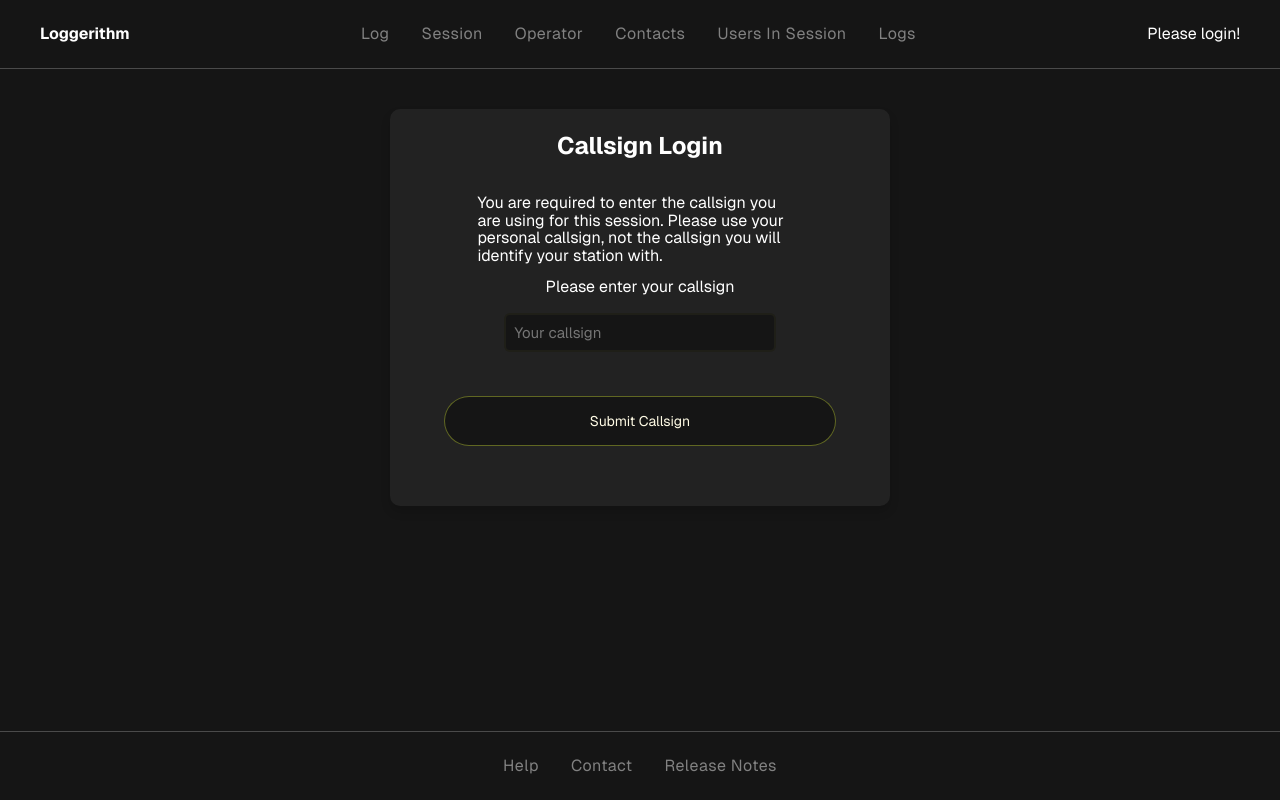
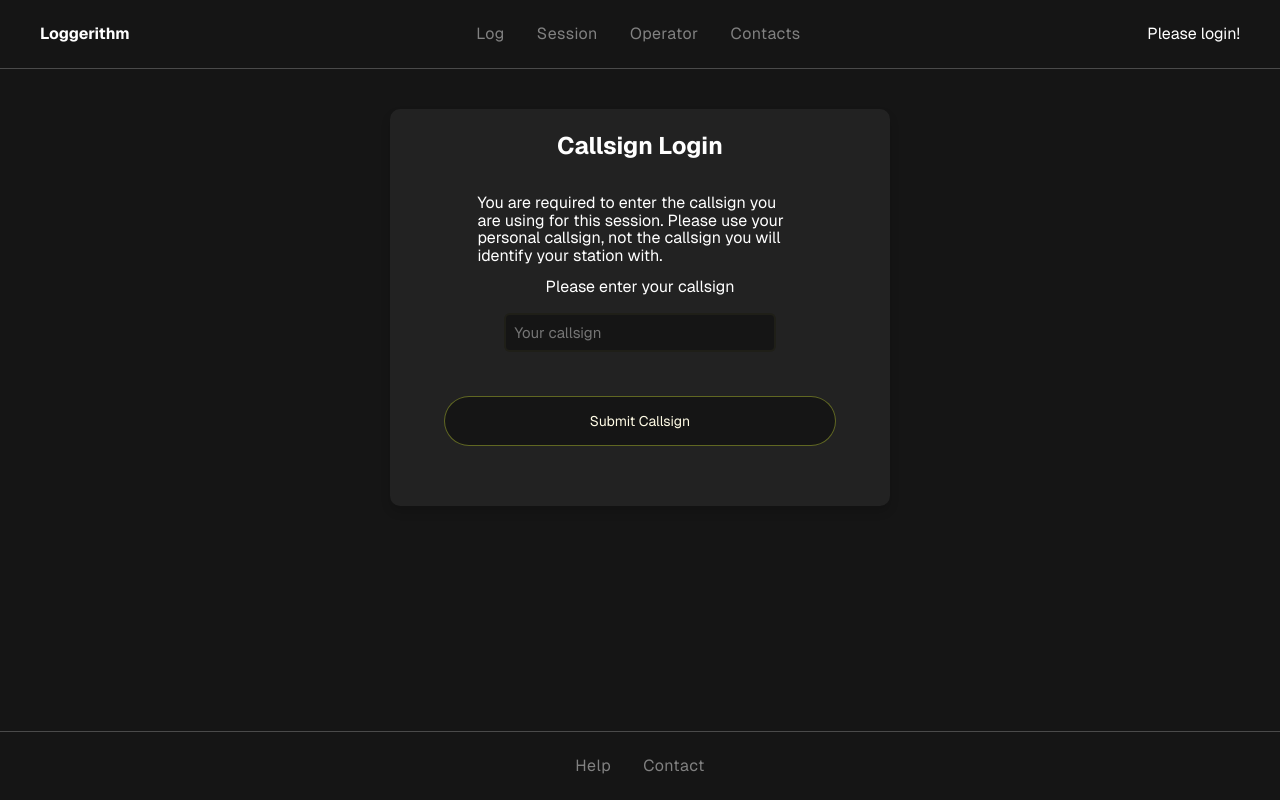
Before and after one commit to ARC-UCF/Loggerithm, a React (Vite) app: page / in a window 1280 px wide. Built offline with nearby package versions, Linux system fonts and the light colour scheme.

Commit message:
Minimum viable product ready.

```diff
--- a/src/Components/Footer.tsx
+++ b/src/Components/Footer.tsx
@@ -6,7 +6,6 @@ export default function Footer() {
             <ul className="footer-links">
                 <li><Link to="/help">Help</Link></li>
                 <li><Link to="/contact">Contact</Link></li>
-                <li><Link to="/release-notes">Release Notes</Link></li>
             </ul>
         </footer>
     );
--- a/src/Components/Navbar.tsx
+++ b/src/Components/Navbar.tsx
@@ -27,8 +27,6 @@ export default function Navbar() {
                 <li><Link to="/session">Session</Link></li>
                 <li><a onClick={() => openModal("operator")}>Operator</a></li>
                 <li><Link to="/contacts">Contacts</Link></li>
-                <li><Link to="/users">Users In Session</Link></li>
-                <li><Link to="/action-logs">Logs</Link></li>
             </ul>
             {call && <p>Hi, {call}!</p>}
             {!call && <p>Please login!</p>}
```
Also changed, not shown: 2 other files (tests, documents, lock files or other folders).
